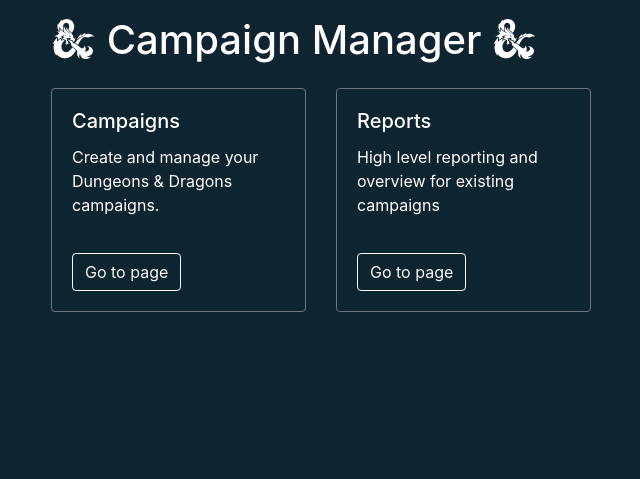
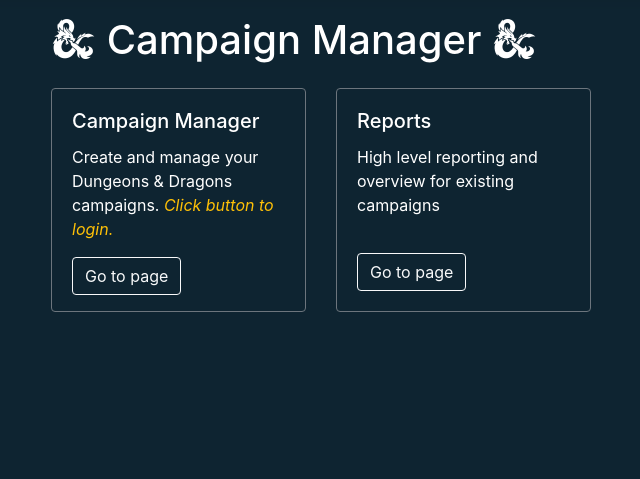
Before and after one commit to tpayne3191/MVP, an ASP.NET Core app: page / in a window 1280 px wide. Shown: the part 56-535 px from the top of the page, without its empty margins (34-674 px from the left). Run offline with ASP.NET Core 8, Linux system fonts and the light colour scheme; some libraries are stand-ins or nearby versions.

Commit message:
Added notes for login security update

```diff
--- a/Angular/CampaignManager/src/app/app.component.html
+++ b/Angular/CampaignManager/src/app/app.component.html
@@ -73,7 +73,7 @@
                 </ul>
               </li>
             </ul>
-            <span class="text-white px-3">
+            <span *ngIf="isLoggedIn()" class="text-white px-3">
                 Player: {{ getUsername() }}
             </span>
             <span class="navbar-text p-0">
--- a/Angular/CampaignManager/src/app/app.component.ts
+++ b/Angular/CampaignManager/src/app/app.component.ts
@@ -22,12 +22,9 @@
 
   getPlayerId() {
     const playerId = this.authServiceService.getPlayerId();
-    console.log('player ID: ', playerId);
   }
 
   getUsername(): string {
-    console.log('User Name: ', this.authServiceService.getUserName());
-
     return this.authServiceService.getUserName() || "";
   }
 }
--- a/Angular/CampaignManager/src/app/character/character-table/character-table.component.ts
+++ b/Angular/CampaignManager/src/app/character/character-table/character-table.component.ts
@@ -46,7 +46,7 @@
       if (character.id) {
       this.characterService.update(character).subscribe(() => {
         this.mutateCharacters();
-      });
+      }, err => console.log(err));
     } else {
       this.characterService.create(character).subscribe(() => {
         this.mutateCharacters();
--- a/Angular/CampaignManager/src/app/services/auth-service.service.ts
+++ b/Angular/CampaignManager/src/app/services/auth-service.service.ts
@@ -35,7 +35,6 @@
   public getUserName(): string {
     try {
       let token = jwt_decode(localStorage.getItem('id_token') || '') as any;
-      console.log('token: ', token);
       return token!.fullName;
     }
     catch (error) {
@@ -46,7 +45,6 @@
   public getPlayerId(): number {
     try {
       let token = jwt_decode(localStorage.getItem('id_token') || '') as any;
-      console.log('token: ', token);
       return token!.playerId;
     }
     catch (error) {
--- a/Capstone.Web/Controllers/AuthenticationsController.cs
+++ b/Capstone.Web/Controllers/AuthenticationsController.cs
@@ -30,7 +30,7 @@
                 return BadRequest("Invalid request");
             }
 
-            if (_authRepository.ValidateUserName(user.UserName, user.Password))
+            if (_authRepository.ValidateUserName(user.UserName, user.Password)) //TODO: have this return a user, store in a variable and check against if null
             {
                 var secretKey = new SymmetricSecurityKey(Encoding.UTF8.GetBytes("KeyForSignInSecret@1234"));
                 var signinCredentials = new SigningCredentials(secretKey, SecurityAlgorithms.HmacSha256);
@@ -40,7 +40,8 @@
                     audience: "http://localhost:5001",
                     claims: new List<Claim>()
                     {
-                        new Claim("fullName", "John Citizen")
+                        new Claim("fullName", "John Citizen"), // TODO: replace john citizen with fullname of user
+                        // TODO: create a new claim "playerId", set to user's playerId
                     },
                     expires: DateTime.Now.AddMinutes(30),
                     signingCredentials: signinCredentials
--- a/Capstone.Web/Controllers/HomeController.cs
+++ b/Capstone.Web/Controllers/HomeController.cs
@@ -24,5 +24,11 @@
         {
             return View();
         }
+
+
+        public IActionResult Login()
+        {
+            return Redirect("http://localhost:4200/login");
+        }
     }
 }
--- a/Capstone.Web/Views/Home/Index.cshtml
+++ b/Capstone.Web/Views/Home/Index.cshtml
@@ -6,12 +6,12 @@
     <h1 class="mb-4"><i class="fa-brands fa-d-and-d"></i> Campaign Manager <i class="fa-brands fa-d-and-d"></i></h1>
     <div class="row">
         <div class="col-sm-3 d-flex align-items-stretch text-white">
-            @* ----------------------Campaigns---------------------- *@
+            @* ----------------------Campaign Manager---------------------- *@
             <div class="card border border-secondary" style="height: 14rem; background-color: #0e2431;">
                 <div class="card-body d-flex flex-column">
-                    <h5 class="card-title">Campaigns</h5>
-                    <p class="card-text">Create and manage your Dungeons & Dragons campaigns.</p>
-                    <a type="button" class="btn btn-outline-light mt-auto align-self-start" asp-action="Index" asp-controller="Home">Go to page</a>
+                    <h5 class="card-title">Campaign Manager</h5>
+                    <p class="card-text">Create and manage your Dungeons & Dragons campaigns. <i style="color: #ffc107">Click button to login.</i></p>
+                    <a type="button" class="btn btn-outline-light mt-auto align-self-start" asp-action="Login" asp-controller="Home">Go to page</a>
                 </div>
             </div>
         </div>
```
